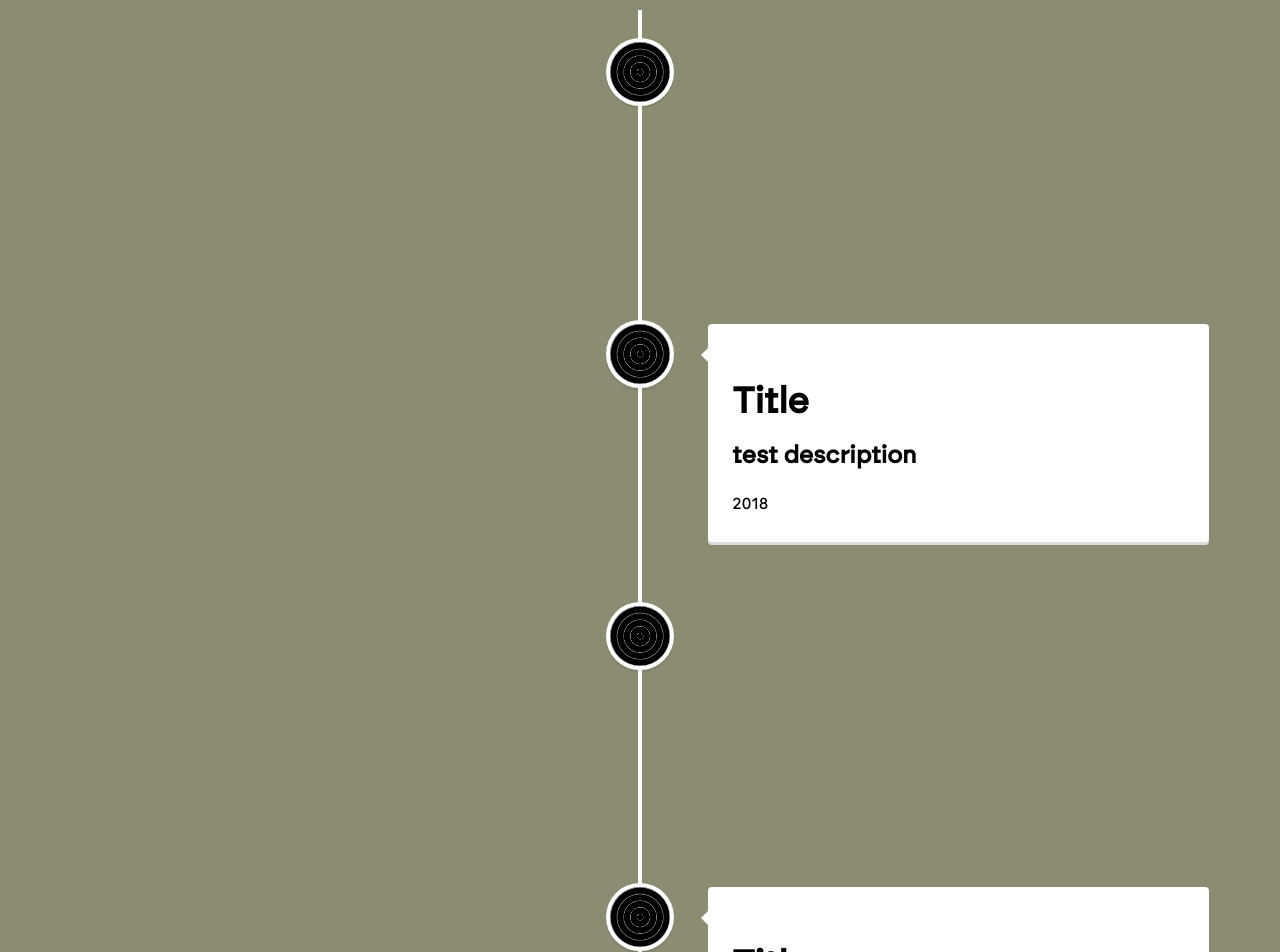
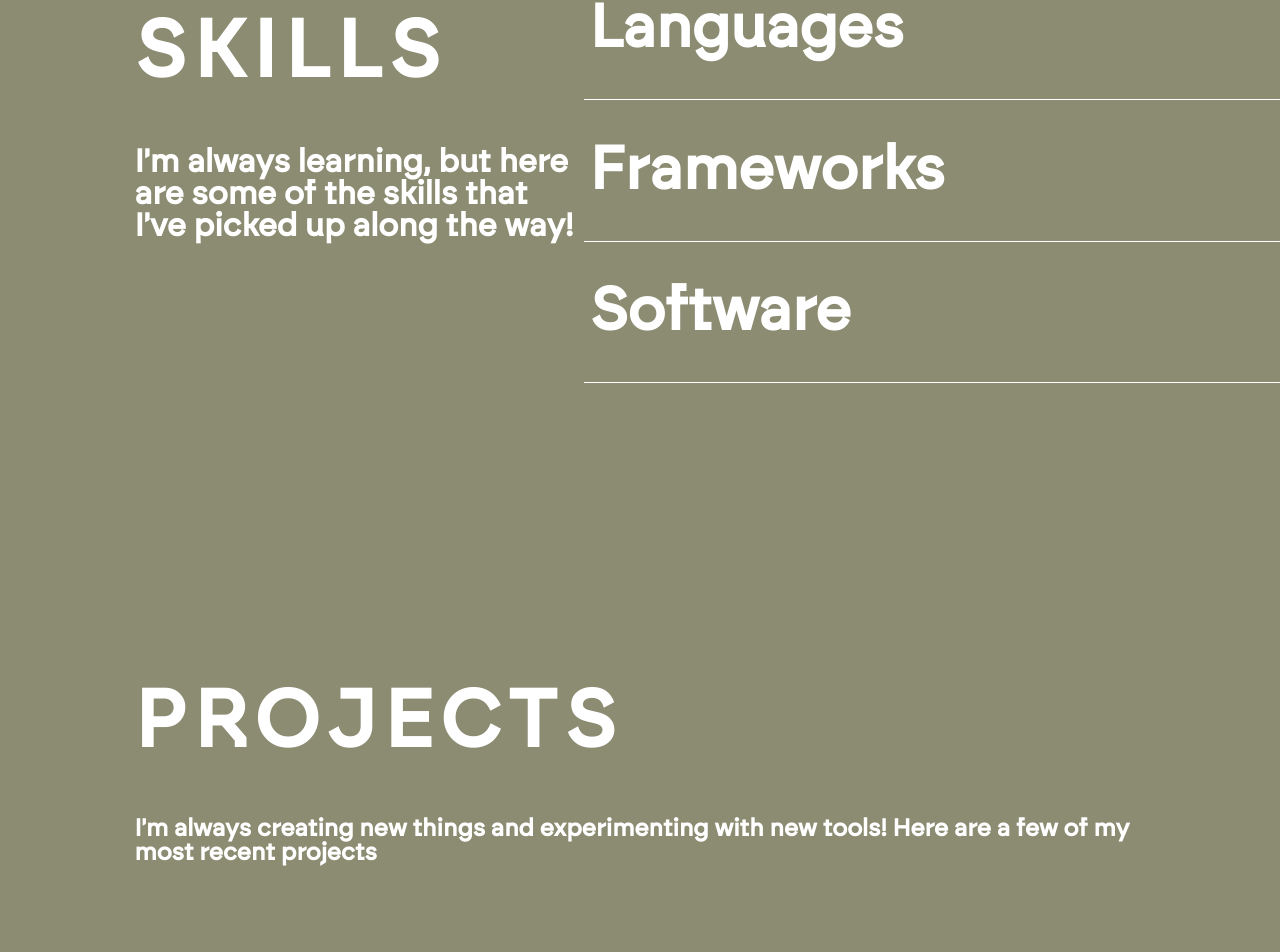
Before and after one commit to adriantseee/adriantse.github.io, a React (Vite) app: page / in a window 1280 px wide. Shown: the part 1615-2567 px from the top of the page. Built offline with nearby package versions, Linux system fonts and the light colour scheme; grey boxes are pictures that could not be loaded.

Commit message:
removed timeline

```diff
--- a/src/App.jsx
+++ b/src/App.jsx
@@ -2,7 +2,6 @@ import './App.css'
 import { Hero } from './Hero.jsx'
 import { About } from './About.jsx'
 import {Skills} from './Skills.jsx'
-import { Timeline } from './Timeline.jsx'
 import { Contact } from './Contact.jsx'
 import React, { useEffect, useState} from 'react';
 import {motion} from 'framer-motion'
@@ -37,7 +36,6 @@ export const App = () => {
     <>
       <Hero />
       <About />
-      <Timeline/>
       <Skills />
       <Contact />
     </>
--- a/src/Timeline.jsx
+++ /dev/null
@@ -1,77 +0,0 @@
-import Spline from '@splinetool/react-spline';
-import { VerticalTimeline, VerticalTimelineElement} from 'react-vertical-timeline-component';
-import 'react-vertical-timeline-component/style.min.css';
-import React from 'react';
-
-export const Timeline = () => {
-    return (
-        <div>
-        <div style={{margin: "-100px 10% 40px 10%"}}>
-            <h1 style={{letterSpacing: "8px", fontSize: "80px"}}>My Journey</h1>
-            <h2>Follow along my journey of learning</h2>
-        </div>
-        <VerticalTimeline>
-            <VerticalTimelineElement
-                class = "element"
-                contentStyle={{ background: 'white', color: '#fff' }}
-                contentArrowStyle={{ borderRight: '7px solid  white' }}
-                icon = {
-                    <div className = "flex justify-center items-center w-full h-full">
-                        <img style={{width: "60px"}} className = "object-contain" src = "/assets/points.png"/>
-                    </div>
-            }
-            iconStyle={{background: "#000", borderThickness: "0px"}}
-            >
-                <h1 className="cardtitle">Introduction to Coding</h1>
-                <h3 className="carddescription">{"test description"}</h3>
-                <p className="date">June 2016</p>
-            </VerticalTimelineElement>
-            <VerticalTimelineElement
-            class = "element"
-            contentStyle={{ background: 'white', color: '#fff' }}
-            contentArrowStyle={{ borderRight: '7px solid  white' }}
-            icon = {
-                <div className = "flex justify-center items-center w-full h-full">
-                    <img style={{width: "60px"}} className = "object-contain" src = "/assets/points.png"/>
-                </div>
-            }
-            iconStyle={{background: "#000", borderThickness: "0px"}}
-            >
-                <h1 className="cardtitle">Title</h1>
-                <h3 className="carddescription">{"test description"}</h3>
-                <p className="date">2018</p>
-            </VerticalTimelineElement>
-            <VerticalTimelineElement
-            class = "element"
-            contentStyle={{ background: 'white', color: '#fff' }}
-            contentArrowStyle={{ borderRight: '7px solid  white' }}
-            icon = {
-                <div className = "flex justify-center items-center w-full h-full">
-                    <img style={{width: "60px"}} className = "object-contain" src = "/assets/points.png"/>
-                </div>
-            }
-            iconStyle={{background: "#000", borderThickness: "0px"}}
-            >
-                <h1 className="cardtitle">Title</h1>
-                <h3 className="carddescription">{"test description"}</h3>
-                <p className="date">2019</p>
-            </VerticalTimelineElement>
-            <VerticalTimelineElement
-            class = "element"
-            contentStyle={{ background: 'white', color: '#fff' }}
-            contentArrowStyle={{ borderRight: '7px solid  white' }}
-            icon = {
-                <div className = "flex justify-center items-center w-full h-full">
-                    <img style={{width: "60px"}} className = "object-contain" src = "/assets/points.png"/>
-                </div>
-            }
-            iconStyle={{background: "#000", borderThickness: "0px"}}
-            >
-                <h1 className="cardtitle">Title</h1>
-                <h3 className="carddescription">{"test description"}</h3>
-                <p className="date">2021</p>
-            </VerticalTimelineElement>
-        </VerticalTimeline>
-        </div>
-    );
-}
```
